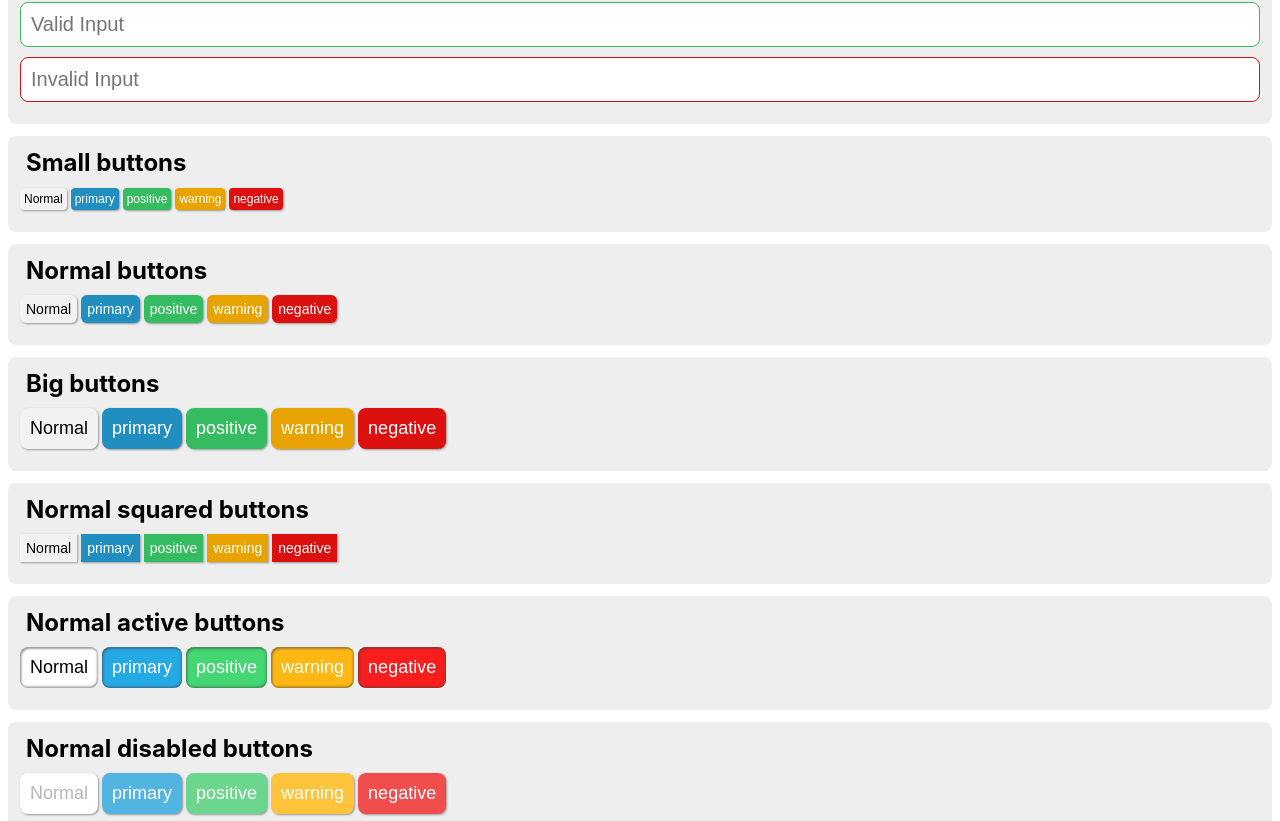
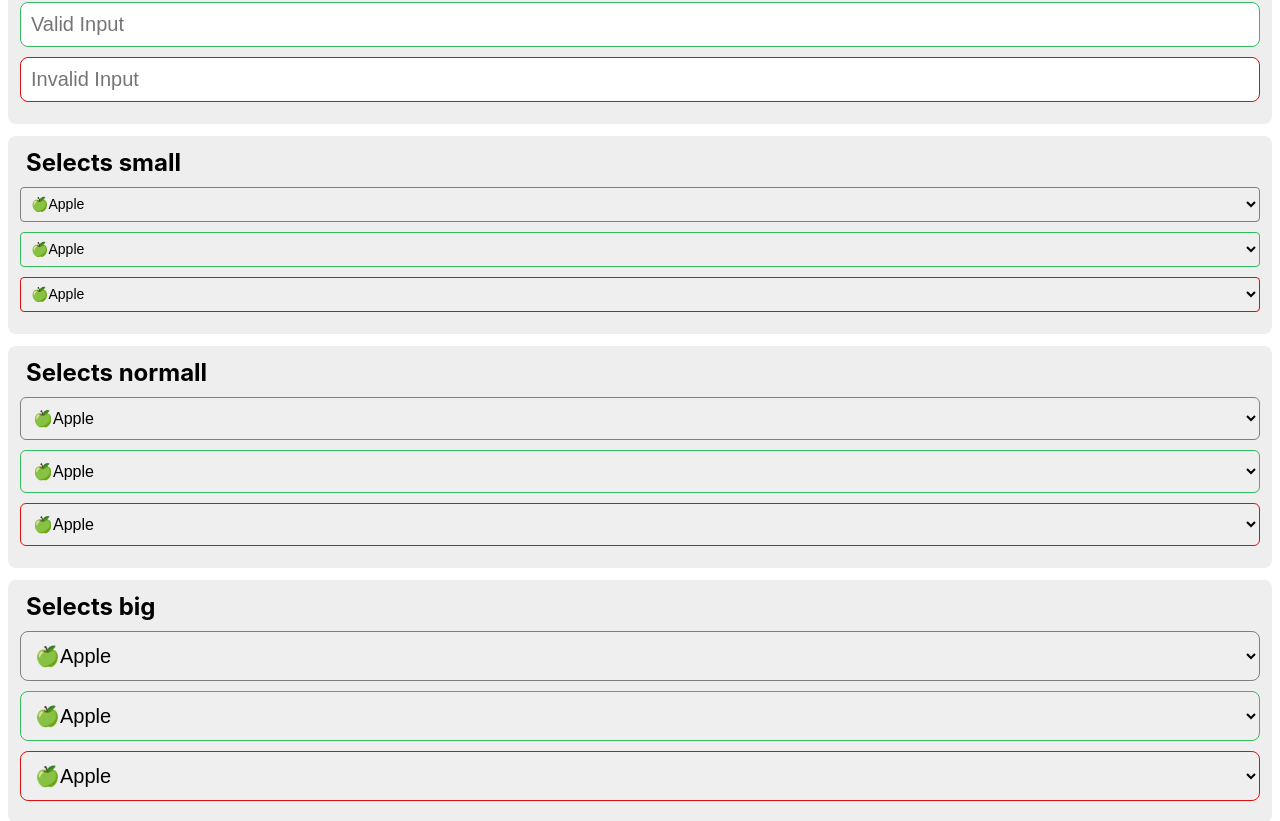
Before and after one commit to Optifun/ui-kit, a React app: page / in a window 1280 px wide. Shown: the part 1042-1863 px from the top of the page. Built offline with nearby package versions, Linux system fonts and the light colour scheme.

Commit message:
Select component

```diff
--- a/src/App.jsx
+++ b/src/App.jsx
@@ -1,7 +1,7 @@
 import React, { useState } from "react";
 // import { Button } from "./components";
 import "@/styles/scss/index.scss";
-import { Alert, Button, Input, RangeSlider } from "./components";
+import { Alert, Button, Input, RangeSlider, Select } from "./components";
 
 const themes = ["primary", "positive", "warning", "negative"];
 
@@ -32,6 +32,27 @@ const drawSliders = (hideHint = false) => {
         />
       ))}
     </div>
+  );
+};
+
+const drawSelects = (size) => {
+  const children = (
+    <>
+      <option>🍏Apple</option>
+      <option>🍊Orange</option>
+      <option>🍉Melon</option>
+    </>
+  );
+  return (
+    <>
+      <Select size={size}>{children}</Select>
+      <Select size={size} valid>
+        {children}
+      </Select>
+      <Select size={size} invalid>
+        {children}
+      </Select>
+    </>
   );
 };
 
@@ -110,6 +131,7 @@ export default function App(props) {
   return (
     <div>
       <h1>React playground</h1>
+
       <div className="example">
         <h2>Alerts dismissible</h2>
         {drawAlerts(true)}
@@ -120,6 +142,7 @@ export default function App(props) {
         {drawSliders()}
         {drawSliders(true)}
       </div>
+
       <div className="example">
         <h2>Inputs small</h2>
         {drawInputs("small")}
@@ -132,6 +155,20 @@ export default function App(props) {
         <h2>Inputs big</h2>
         {drawInputs("big")}
       </div>
+
+      <div className="example">
+        <h2>Selects small</h2>
+        {drawSelects("small")}
+      </div>
+      <div className="example">
+        <h2>Selects normall</h2>
+        {drawSelects("normal")}
+      </div>
+      <div className="example">
+        <h2>Selects big</h2>
+        {drawSelects("big")}
+      </div>
+
       <div className="example">
         <h2>Small buttons</h2>
         {drawButtons("small")}
@@ -144,6 +181,7 @@ export default function App(props) {
         <h2>Big buttons</h2>
         {drawButtons("big")}
       </div>
+
       <div className="example">
         <h2>Normal squared buttons</h2>
         {drawButtons("normal", true)}
@@ -156,6 +194,7 @@ export default function App(props) {
         <h2>Normal disabled buttons</h2>
         {drawButtons("big", false, false, false, true)}
       </div>
+
       <div className="example">
         <h2>Normal block buttons</h2>
         {drawButtons("normal", false, true)}
--- a/src/components/index.jsx
+++ b/src/components/index.jsx
@@ -2,5 +2,6 @@ import Button from "./button";
 import Alert from "./alert";
 import Input from "./input";
 import RangeSlider from "./range-slider";
+import Select from "./select";
 
-export { Alert, Button, Input, RangeSlider };
+export { Alert, Button, Input, RangeSlider, Select };
--- a/src/components/select/Select.jsx
+++ b/src/components/select/Select.jsx
@@ -3,20 +3,6 @@ import PropTypes from "prop-types";
 import classNames from "classnames";
 
 class Select extends React.Component {
-  constructor(props) {
-    super(props);
-
-    this.getRef = this.getRef.bind(this);
-  }
-
-  getRef(ref) {
-    if (this.props.innerRef) {
-      this.props.innerRef(ref);
-    }
-
-    this.ref = ref;
-  }
-
   render() {
     const {
       className,
@@ -30,11 +16,11 @@ class Select extends React.Component {
 
     const classes = classNames(
       className,
-      "form-control",
+      "input-control",
       "custom-select",
       valid && "is-valid",
       invalid && "is-invalid",
-      size && `form-control-${size}`
+      size && `input-control-${size}`
     );
 
     return (
@@ -58,4 +44,8 @@ Select.propTypes = {
   ]),
 };
 
+Select.defaultProps = {
+  size: "normal",
+};
+
 export default Select;
--- a/src/components/select/index.js
+++ b/src/components/select/index.js
@@ -1,3 +1,3 @@
-import FormSelect from "./FormSelect";
+import Select from "./Select";
 
-export default FormSelect;
+export default Select;
--- a/src/styles/scss/_constants.scss
+++ b/src/styles/scss/_constants.scss
@@ -60,3 +60,11 @@ $slider-thumb-radius: 9px;
 $slider-thumb-border: 1px solid #aaa;
 $slider-thumb-bgcolor: #fefefe;
 $slider-thumb-shadow: 1.5px 1px 2px #3a3a3a40;
+
+// Select
+//
+$select-heights: (
+  small: 35px,
+  normal: 43px,
+  big: 50px,
+);
--- /dev/null
+++ b/src/styles/scss/_select.scss
@@ -0,0 +1,7 @@
+.custom-select {
+  @each $size in $element-sizes {
+    &.input-control-#{$size} {
+      height: map-get($map: $select-heights, $key: $size);
+    }
+  }
+}
--- a/src/styles/scss/index.scss
+++ b/src/styles/scss/index.scss
@@ -9,3 +9,4 @@
 @import "button";
 @import "input";
 @import "slider";
+@import "select";
```
